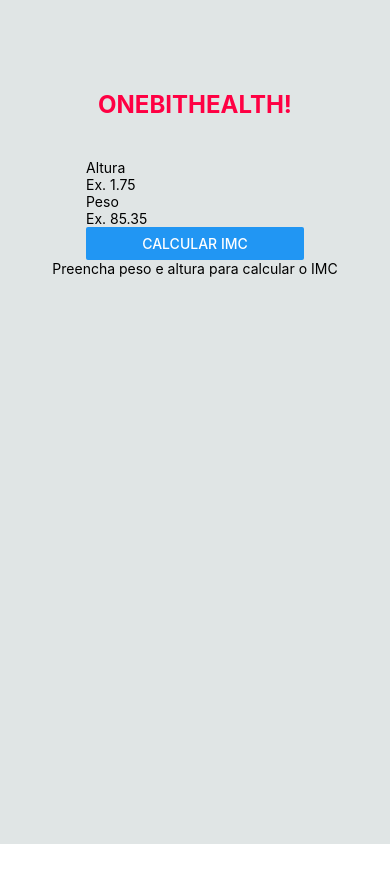
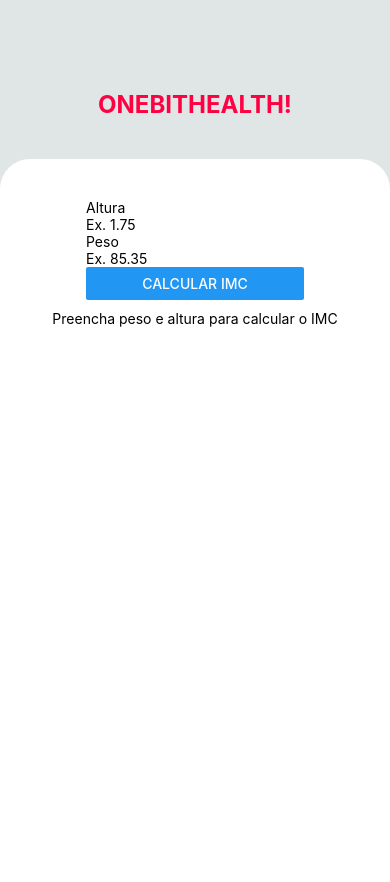
Before and after one commit to ManoelKenpachi/OneBitHealth, a React Native app: screen / in a window 390 px wide. Shown: the top 882 px of the page. Built offline with nearby package versions, Linux system fonts and the light colour scheme.

Commit message:
add stylesheet kkkkkkk

```diff
--- a/src/components/Form/index.js
+++ b/src/components/Form/index.js
@@ -1,7 +1,7 @@
 import React, {useState} from "react";
 import {View, Text, TextInput, Button} from "react-native";
+import styles from "./style";
 import ResultIMC from "./ResultIMC";
-import styles from "./style";
 
 export default function Form() {
   const [height, setHeight] = useState("");
@@ -38,8 +38,8 @@
   }
 
   return (
-    <View style={styles.Form}>
-      <View>
+    <View style={styles.formContext}>
+      <View style={styles.form}>
         <Text>Altura</Text>
         <TextInput
           placeholder="Ex. 1.75"
--- a/src/components/Form/style.js
+++ b/src/components/Form/style.js
@@ -1,15 +1,22 @@
 import { StyleSheet } from 'react-native';
-import Form from '.';
 
 const styles = StyleSheet.create({
-  Form: {
+  formContext: {
     width: '100%',
     height: '100%',
     bottom: 0,
-    backgroundColor: '#fffff',
+    backgroundColor: '#ffffff',
     alignItems: 'center',
+    borderTopLeftRadius: 30,
+    borderTopRightRadius: 30,
     marginTop: 30,
   },
+  form: {
+    widht: '100%',
+    height: 'auto',
+    marginTop: 30,
+    padding: 10,
+  }
 });
 
 export default styles;
```
